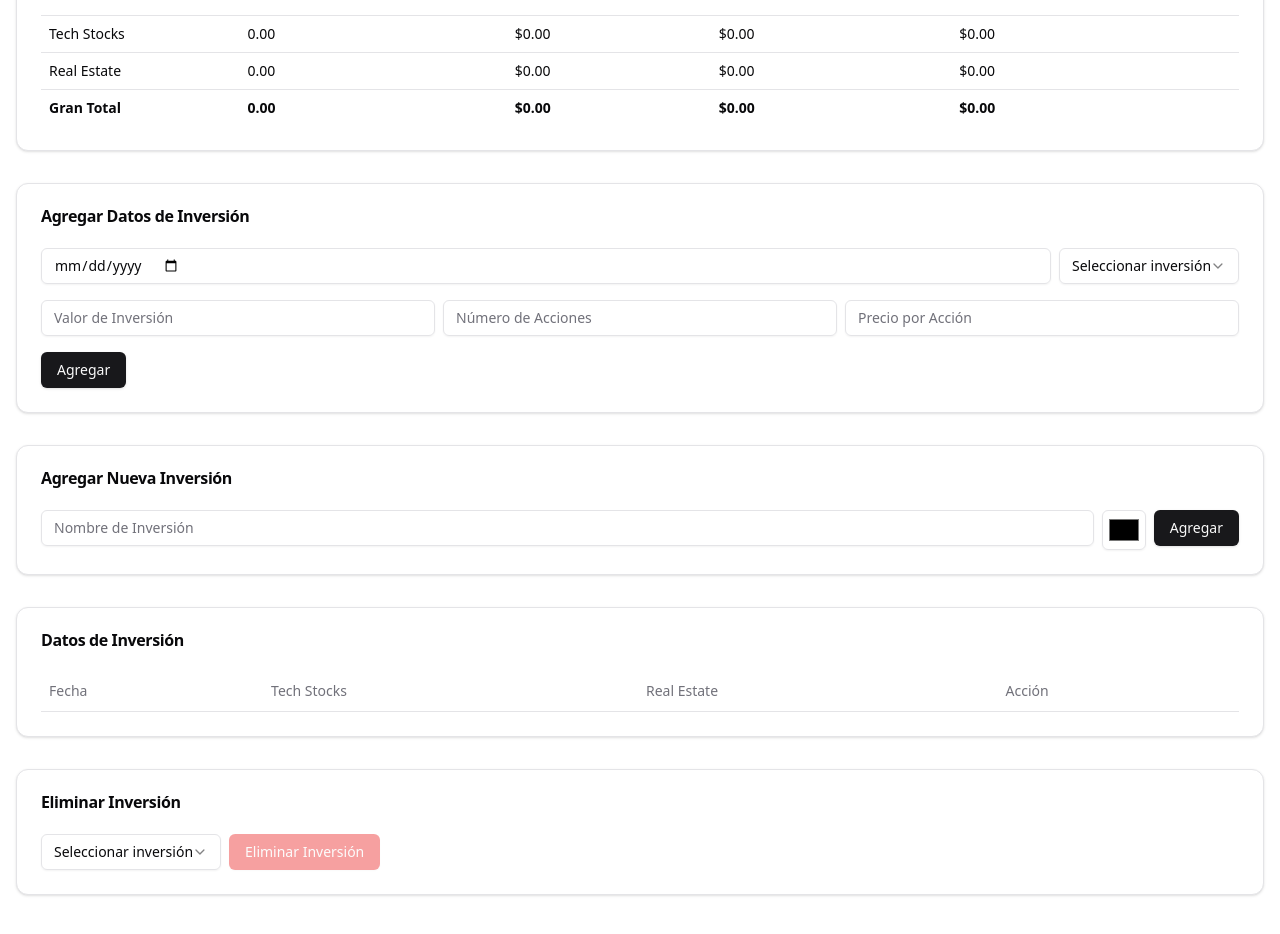
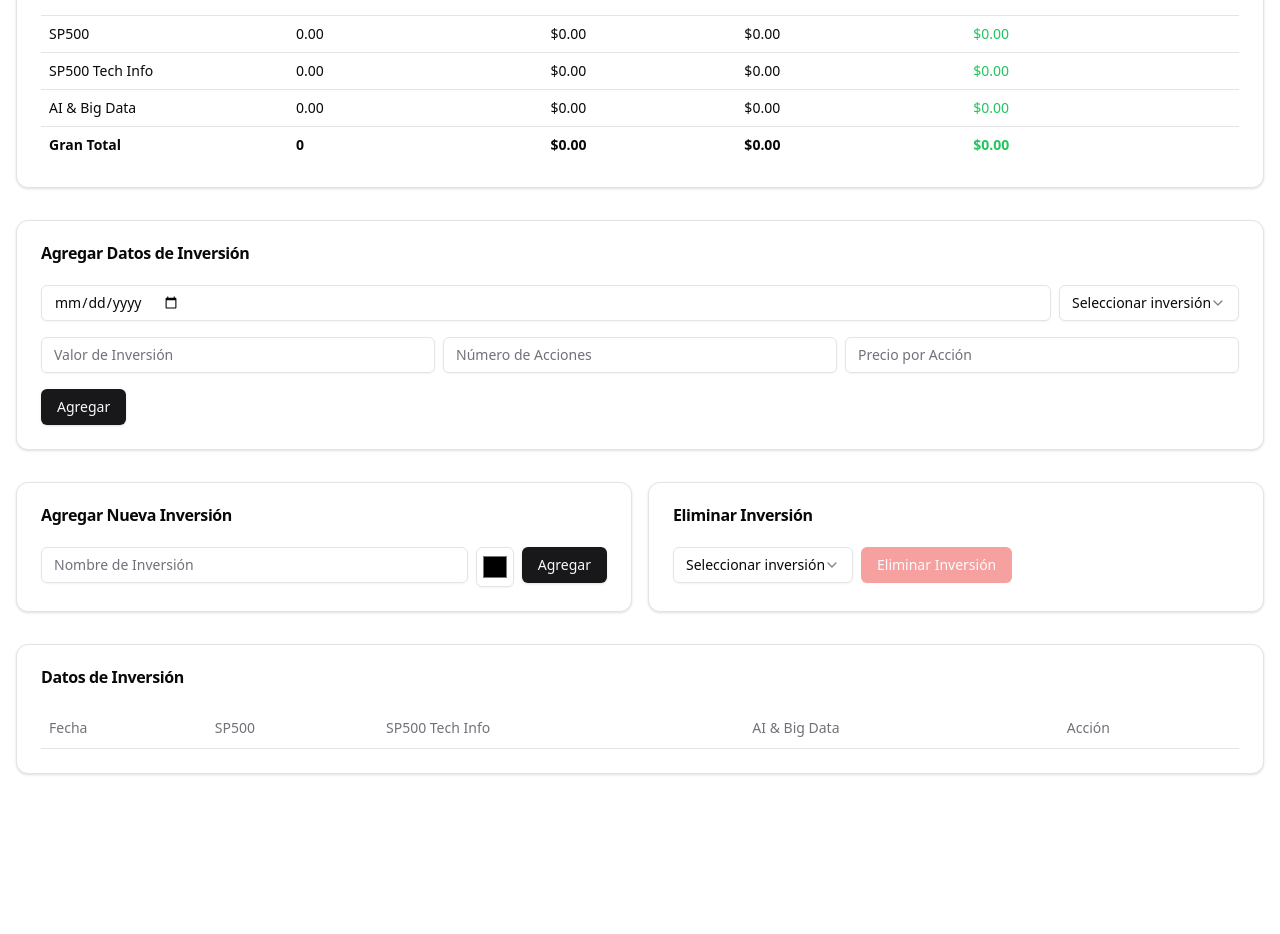
Before and after one commit to Gechisman/Investment-tracker, a Next.js app: page / in a window 1280 px wide. Shown: the part 640-1574 px from the top of the page. After the commit the page ends 1462 px from the top, so only its background shows below. Built offline with nearby package versions, Linux system fonts and the light colour scheme.

Commit message:
Finalizado (Beta)

```diff
--- a/app/components/investment-tracker.tsx
+++ b/app/components/investment-tracker.tsx
@@ -72,10 +72,13 @@ const translations = {
     profitLossChart: "Profit/Loss",
     deleteInvestment: "Delete Investment",
     confirmDelete: "Are you sure you want to delete this investment?",
+    confirmDeleteData: "Are you sure you want to delete this investment data?",
     yes: "Yes",
     no: "No",
     allInvestments: "All Investments",
     showChart: "Show Chart",
+    investedAmount: "Invested Amount",
+    currentValue: "Current Value",
   },
   es: {
     title: "Seguimiento de Inversiones",
@@ -113,17 +116,21 @@ const translations = {
     profitLossChart: "Ganancia/Pérdida",
     deleteInvestment: "Eliminar Inversión",
     confirmDelete: "¿Estás seguro de que quieres eliminar esta inversión?",
+    confirmDeleteData: "¿Estás seguro de que quieres eliminar estos datos de inversión?",
     yes: "Sí",
     no: "No",
     allInvestments: "Todas las Inversiones",
     showChart: "Mostrar Gráfica",
+    investedAmount: "Cantidad Invertida",
+    currentValue: "Valor Actual",
   },
 }
 
 export default function InvestmentTracker() {
   const [investments, setInvestments] = useState<Investment[]>([
-    { name: "Tech Stocks", color: "hsl(var(--chart-1))" },
-    { name: "Real Estate", color: "hsl(var(--chart-2))" },
+    { name: "SP500", color: "#ffe599" },
+    { name: "SP500 Tech Info", color: "#a4c2f4" },
+    { name: "AI & Big Data", color: "#f9cb9c" },
   ])
 
   const [investmentData, setInvestmentData] = useState<InvestmentData[]>([])
@@ -140,6 +147,7 @@ export default function InvestmentTracker() {
 
   const [editingData, setEditingData] = useState<InvestmentData | null>(null)
   const [deletingInvestment, setDeletingInvestment] = useState<string | null>(null)
+  const [deletingData, setDeletingData] = useState<string | null>(null)
 
   const { setTheme } = useTheme()
 
@@ -148,6 +156,7 @@ export default function InvestmentTracker() {
 
   const [isEditModalOpen, setIsEditModalOpen] = useState(false)
   const [isDeleteModalOpen, setIsDeleteModalOpen] = useState(false)
+  const [isDeleteDataModalOpen, setIsDeleteDataModalOpen] = useState(false)
 
   const [selectedChart, setSelectedChart] = useState<string | null>(null)
 
@@ -468,15 +477,19 @@ export default function InvestmentTracker() {
                   <TableCell>{calculateTotals.categoryTotals[inv.name].totalShares.toFixed(2)}</TableCell>
                   <TableCell>${calculateTotals.categoryTotals[inv.name].totalValue.toFixed(2)}</TableCell>
                   <TableCell>${calculateTotals.categoryTotals[inv.name].totalInvested.toFixed(2)}</TableCell>
-                  <TableCell>${calculateTotals.categoryTotals[inv.name].profitLoss.toFixed(2)}</TableCell>
+                  <TableCell className={calculateTotals.categoryTotals[inv.name].profitLoss >= 0 ? "text-green-500" : "text-red-500"}>
+                    ${calculateTotals.categoryTotals[inv.name].profitLoss.toFixed(2)}
+                  </TableCell>
                 </TableRow>
               ))}
               <TableRow>
                 <TableCell className="font-bold">{t.grandTotal}</TableCell>
-                <TableCell className="font-bold">{calculateTotals.grandTotalShares.toFixed(2)}</TableCell>
+                <TableCell className="font-bold">{calculateTotals.grandTotalShares}</TableCell>
                 <TableCell className="font-bold">${calculateTotals.grandTotalValue.toFixed(2)}</TableCell>
                 <TableCell className="font-bold">${calculateTotals.grandTotalInvested.toFixed(2)}</TableCell>
-                <TableCell className="font-bold">${calculateTotals.grandTotalProfitLoss.toFixed(2)}</TableCell>
+                <TableCell className={`font-bold ${calculateTotals.grandTotalProfitLoss >= 0 ? "text-green-500" : "text-red-500"}`}>
+                  ${calculateTotals.grandTotalProfitLoss.toFixed(2)}
+                </TableCell>
               </TableRow>
             </TableBody>
           </Table>
@@ -514,7 +527,7 @@ export default function InvestmentTracker() {
                 onChange={(e) => setNewValue(e.target.value)}
                 placeholder={t.investmentValue}
                 required
-                step="0.01"
+                step="10"
               />
               <Input
                 type="number"
@@ -530,7 +543,7 @@ export default function InvestmentTracker() {
                 onChange={(e) => setNewPricePerShare(e.target.value)}
                 placeholder={t.pricePerShare}
                 required
-                step="0.01"
+                step="10"
               />
             </div>
             <Button type="submit">{t.add}</Button>
@@ -538,6 +551,7 @@ export default function InvestmentTracker() {
         </CardContent>
       </Card>
 
+      <div className="grid grid-cols-2 gap-4">
         <Card className="bg-background">
           <CardHeader>
             <CardTitle>{t.addNewInvestment}</CardTitle>
@@ -559,6 +573,44 @@ export default function InvestmentTracker() {
             </div>
           </CardContent>
         </Card>
+
+        <Card className="bg-background">
+          <CardHeader>
+            <CardTitle>{t.deleteInvestment}</CardTitle>
+          </CardHeader>
+          <CardContent>
+            <div className="flex space-x-2">
+              <Select value={deletingInvestment || ''} onValueChange={setDeletingInvestment}>
+                <SelectTrigger className="w-[180px]">
+                  <SelectValue placeholder={t.selectInvestment} />
+                </SelectTrigger>
+                <SelectContent>
+                  {investments.map((inv) => (
+                    <SelectItem key={inv.name} value={inv.name}>{inv.name}</SelectItem>
+                  ))}
+                </SelectContent>
+              </Select>
+              <Dialog open={isDeleteModalOpen} onOpenChange={setIsDeleteModalOpen}>
+                <DialogTrigger asChild>
+                  <Button variant="destructive" disabled={!deletingInvestment} onClick={() => setIsDeleteModalOpen(true)}>{t.deleteInvestment}</Button>
+                </DialogTrigger>
+                <DialogContent>
+                  <DialogHeader>
+                    <DialogTitle>{t.confirmDelete}</DialogTitle>
+                  </DialogHeader>
+                  <div className="flex justify-end space-x-2">
+                    <Button variant="outline" onClick={() => {
+                      setDeletingInvestment(null)
+                      setIsDeleteModalOpen(false)
+                    }}>{t.no}</Button>
+                    <Button variant="destructive" onClick={() => deletingInvestment && deleteInvestment(deletingInvestment)}>{t.yes}</Button>
+                  </div>
+                </DialogContent>
+              </Dialog>
+            </div>
+          </CardContent>
+        </Card>
+      </div>
 
       <Card className="bg-background">
         <CardHeader>
@@ -592,16 +644,13 @@ export default function InvestmentTracker() {
                             <div className="space-y-2">
                               <h4 className="font-medium leading-none">{inv.name}</h4>
                               <p className="text-sm text-muted-foreground">
-                                {t.shares}: {(data[`${inv.name}_shares`] as number)?.toFixed(2) ?? 'N/A'}
+                                {t.shares}: {(data[`${inv.name}_shares`] as number) ?? 'N/A'}
                               </p>
                               <p className="text-sm text-muted-foreground">
-                                {t.valuePerShare}: ${((data[inv.name] as number) / (data[`${inv.name}_shares`] as number)).toFixed(2)}
+                                {t.totalInvested}: ${(data[`${inv.name}_invested`] as number) ?? 'N/A'}
                               </p>
                               <p className="text-sm text-muted-foreground">
-                                {t.totalInvested}: ${(data[`${inv.name}_invested`] as number)?.toFixed(2) ?? 'N/A'}
-                              </p>
-                              <p className="text-sm text-muted-foreground">
-                                {t.pricePerShare}: ${(data[`${inv.name}_price_per_share`] as number)?.toFixed(2) ?? 'N/A'}
+                                {t.pricePerShare}: ${(data[`${inv.name}_price_per_share`] as number) ?? 'N/A'}
                               </p>
                             </div>
                           </div>
@@ -650,7 +699,7 @@ export default function InvestmentTracker() {
                                         value={editingData[inv.name] as number}
                                         onChange={(e) => setEditingData({...editingData, [inv.name]: parseFloat(e.target.value)})}
                                         className="col-span-3"
-                                        step="0.01"
+                                        step="10"
                                       />
                                     </div>
                                     <div className="grid grid-cols-4 items-center gap-4">
@@ -662,19 +711,6 @@ export default function InvestmentTracker() {
                                         type="number"
                                         value={editingData[`${inv.name}_shares`] as number}
                                         onChange={(e) => setEditingData({...editingData, [`${inv.name}_shares`]: parseFloat(e.target.value)})}
-                                        className="col-span-3"
-                                        step="0.01"
-                                      />
-                                    </div>
-                                    <div className="grid grid-cols-4 items-center gap-4">
-                                      <Label htmlFor={`${inv.name}-invested`} className="text-right">
-                                        {t.totalInvested}
-                                      </Label>
-                                      <Input
-                                        id={`${inv.name}-invested`}
-                                        type="number"
-                                        value={editingData[`${inv.name}_invested`] as number}
-                                        onChange={(e) => setEditingData({...editingData, [`${inv.name}_invested`]: parseFloat(e.target.value)})}
                                         className="col-span-3"
                                         step="0.01"
                                       />
@@ -700,7 +736,26 @@ export default function InvestmentTracker() {
                           <Button onClick={saveEditedData}>{t.saveChanges}</Button>
                         </DialogContent>
                         </Dialog>
-                      <Button variant="destructive" onClick={() => removeInvestmentData(data.date)}>{t.remove}</Button>
+                        <Dialog open={isDeleteDataModalOpen} onOpenChange={setIsDeleteDataModalOpen}>
+                        <DialogTrigger asChild>
+                          <Button variant="destructive" onClick={() => {
+                            setDeletingData(data.date)
+                            setIsDeleteDataModalOpen(true)
+                          }}>{t.remove}</Button>
+                        </DialogTrigger>
+                        <DialogContent>
+                          <DialogHeader>
+                            <DialogTitle>{t.confirmDeleteData}</DialogTitle>
+                          </DialogHeader>
+                          <div className="flex justify-end space-x-2">
+                            <Button variant="outline" onClick={() => {
+                              setDeletingData(null)
+                              setIsDeleteDataModalOpen(false)
+                            }}>{t.no}</Button>
+                            <Button variant="destructive" onClick={() => deletingData && removeInvestmentData(deletingData)}>{t.yes}</Button>
+                          </div>
+                        </DialogContent>
+                      </Dialog>
                     </div>
                   </TableCell>
                 </TableRow>
@@ -709,43 +764,6 @@ export default function InvestmentTracker() {
           </Table>
         </CardContent>
       </Card>
-
-      <Card className="bg-background">
-        <CardHeader>
-          <CardTitle>{t.deleteInvestment}</CardTitle>
-        </CardHeader>
-        <CardContent>
-          <div className="flex space-x-2">
-            <Select value={deletingInvestment || ''} onValueChange={setDeletingInvestment}>
-              <SelectTrigger className="w-[180px]">
-                <SelectValue placeholder={t.selectInvestment} />
-              </SelectTrigger>
-              <SelectContent>
-                {investments.map((inv) => (
-                  <SelectItem key={inv.name} value={inv.name}>{inv.name}</SelectItem>
-                ))}
-              </SelectContent>
-            </Select>
-            <Dialog open={isDeleteModalOpen} onOpenChange={setIsDeleteModalOpen}>
-              <DialogTrigger asChild>
-                <Button variant="destructive" disabled={!deletingInvestment} onClick={() => setIsDeleteModalOpen(true)}>{t.deleteInvestment}</Button>
-              </DialogTrigger>
-              <DialogContent>
-                <DialogHeader>
-                  <DialogTitle>{t.confirmDelete}</DialogTitle>
-                </DialogHeader>
-                <div className="flex justify-end space-x-2">
-                  <Button variant="outline" onClick={() => {
-                    setDeletingInvestment(null)
-                    setIsDeleteModalOpen(false)
-                  }}>{t.no}</Button>
-                  <Button variant="destructive" onClick={() => deletingInvestment && deleteInvestment(deletingInvestment)}>{t.yes}</Button>
-                </div>
-              </DialogContent>
-            </Dialog>
-          </div>
-        </CardContent>
-      </Card>
     </div>
   )
 }
--- a/components/ui/chart.tsx
+++ b/components/ui/chart.tsx
@@ -52,7 +52,7 @@ const ChartContainer = React.forwardRef<
         data-chart={chartId}
         ref={ref}
         className={cn(
-          "flex aspect-video justify-center text-xs [&_.recharts-cartesian-axis-tick_text]:fill-muted-foreground [&_.recharts-cartesian-grid_line[stroke='#ccc']]:stroke-border/50 [&_.recharts-curve.recharts-tooltip-cursor]:stroke-border [&_.recharts-dot[stroke='#fff']]:stroke-transparent [&_.recharts-layer]:outline-none [&_.recharts-polar-grid_[stroke='#ccc']]:stroke-border [&_.recharts-radial-bar-background-sector]:fill-muted [&_.recharts-rectangle.recharts-tooltip-cursor]:fill-muted [&_.recharts-reference-line_[stroke='#ccc']]:stroke-border [&_.recharts-sector[stroke='#fff']]:stroke-transparent [&_.recharts-sector]:outline-none [&_.recharts-surface]:outline-none",
+          "flex justify-center text-xs [&_.recharts-cartesian-axis-tick_text]:fill-muted-foreground [&_.recharts-cartesian-grid_line[stroke='#ccc']]:stroke-border/50 [&_.recharts-curve.recharts-tooltip-cursor]:stroke-border [&_.recharts-dot[stroke='#fff']]:stroke-transparent [&_.recharts-layer]:outline-none [&_.recharts-polar-grid_[stroke='#ccc']]:stroke-border [&_.recharts-radial-bar-background-sector]:fill-muted [&_.recharts-rectangle.recharts-tooltip-cursor]:fill-muted [&_.recharts-reference-line_[stroke='#ccc']]:stroke-border [&_.recharts-sector[stroke='#fff']]:stroke-transparent [&_.recharts-sector]:outline-none [&_.recharts-surface]:outline-none",
           className
         )}
         {...props}
```
Lines whose indentation alone changed are shown as unchanged.
